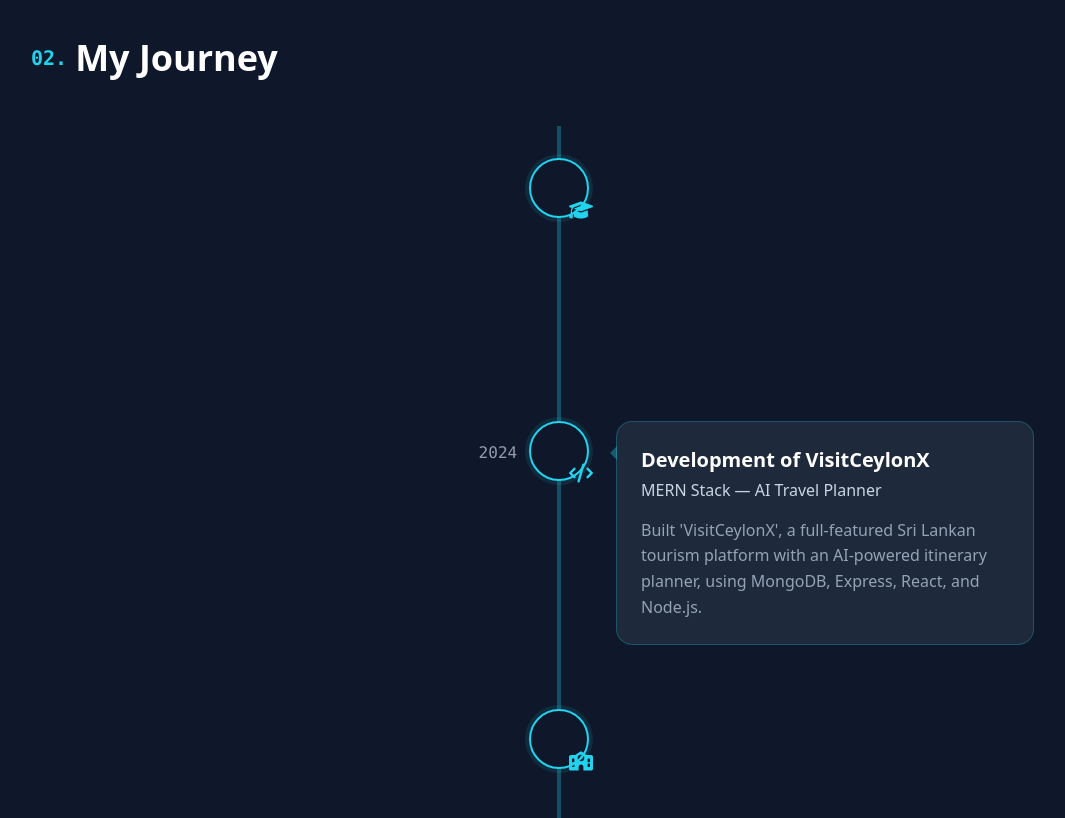
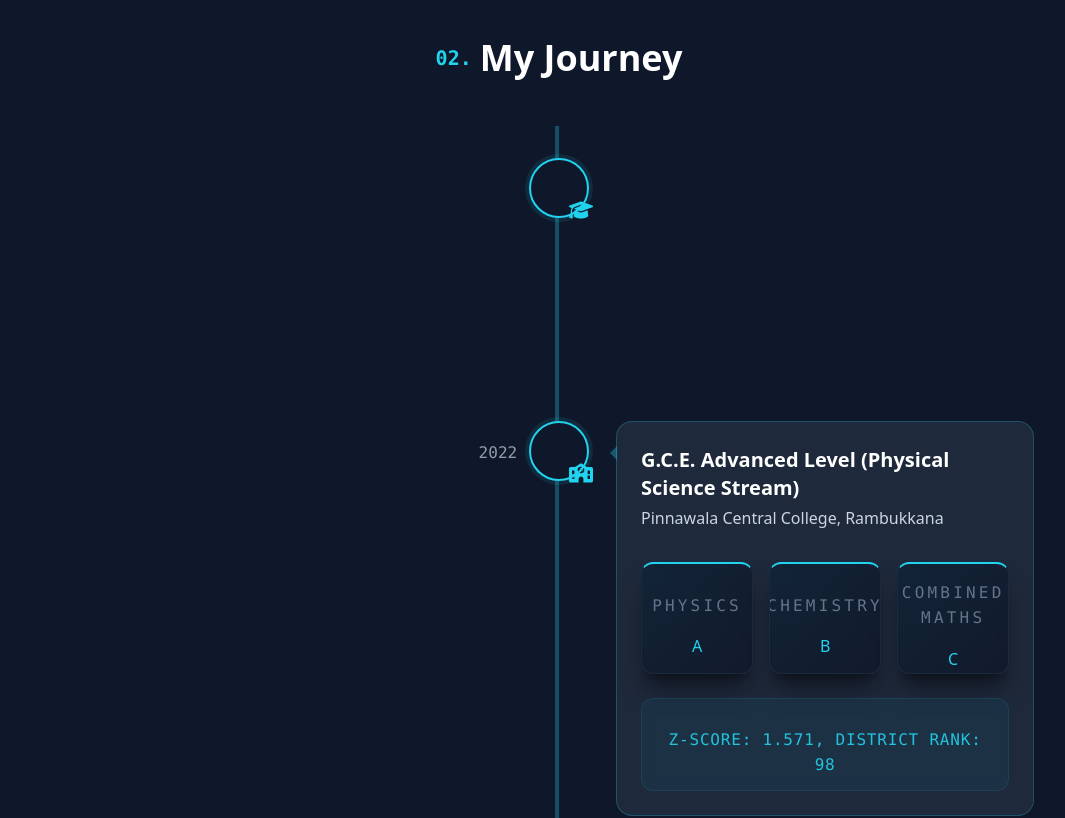
Before and after one commit to imeshbandara/My-portfolio, a React (Vite) app in the folder client/: page / in a window 1280 px wide. Shown: the part 2020-2838 px from the top of the page, without its empty margins (81-1146 px from the left). Built offline with nearby package versions, Linux system fonts and the light colour scheme.

Commit message:
edited some parts of experience page

```diff
--- a/client/src/components/Experience.jsx
+++ b/client/src/components/Experience.jsx
@@ -6,11 +6,11 @@ const Experience = () => {
   return (
     <section id="experience" className="py-24">
       <div className="max-w-6xl mx-auto px-4 md:px-12">
-        <h2 className="text-4xl font-bold text-white mb-12 flex items-center">
+        <h2 className="text-4xl font-bold text-white mb-12 flex items-center justify-center">
           <span className="text-cyan-400 font-mono text-xl mr-2">02.</span> My Journey
         </h2>
 
-        <div className="[&_.vertical-timeline::before]:bg-cyan-400/30">
+        <div className="[&_.vertical-timeline::before]:bg-cyan-400/30 [&_.vertical-timeline::before]:left-1/2 [&_.vertical-timeline::before]:-translate-x-1/2">
           <VerticalTimeline>
             {experienceData.map((item) => (
               <VerticalTimelineElement
--- a/client/src/data/portfolioData.js
+++ b/client/src/data/portfolioData.js
@@ -66,15 +66,6 @@ export const experienceData = [
     icon: FaGraduationCap,
   },
   {
-    id: 'visitceylonx-2024',
-    date: '2024',
-    title: 'Development of VisitCeylonX',
-    subtitle: 'MERN Stack — AI Travel Planner',
-    description:
-      "Built 'VisitCeylonX', a full-featured Sri Lankan tourism platform with an AI-powered itinerary planner, using MongoDB, Express, React, and Node.js.",
-    icon: FaCode,
-  },
-  {
     id: 'al-results',
     date: '2022',
     title: 'G.C.E. Advanced Level (Physical Science Stream)',
@@ -82,9 +73,9 @@ export const experienceData = [
     results: [
       { subject: 'Physics', grade: 'A' },
       { subject: 'Chemistry', grade: 'B' },
-      { subject: 'Com. Maths', grade: 'C' },
+      { subject: 'Combined Maths', grade: 'C' },
     ],
-    statistics: 'Z-Score: 1.571 | District Rank: 98',
+    statistics: 'Z-score: 1.571, District Rank: 98',
     icon: FaSchool,
   },
 ];
```
